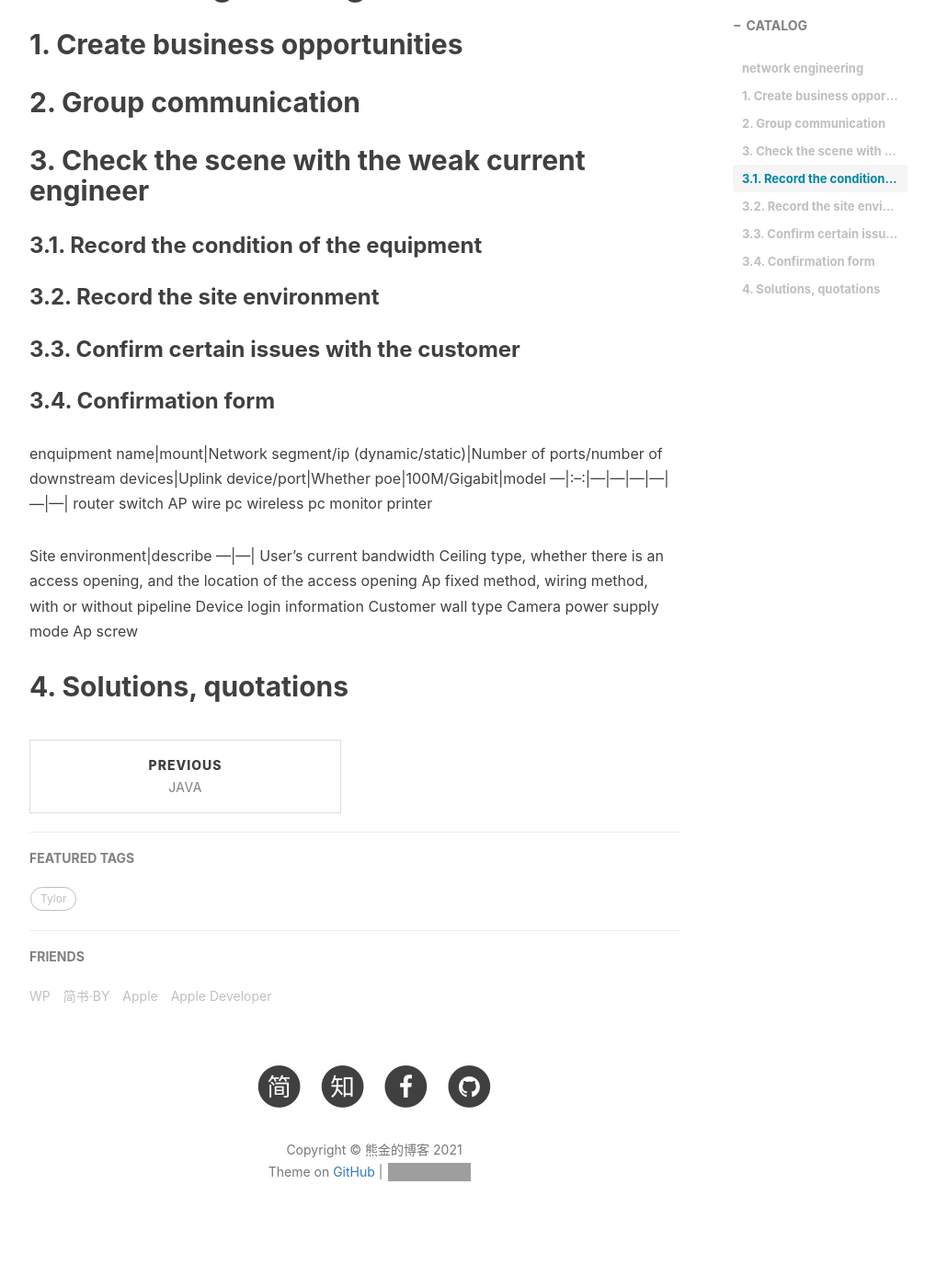
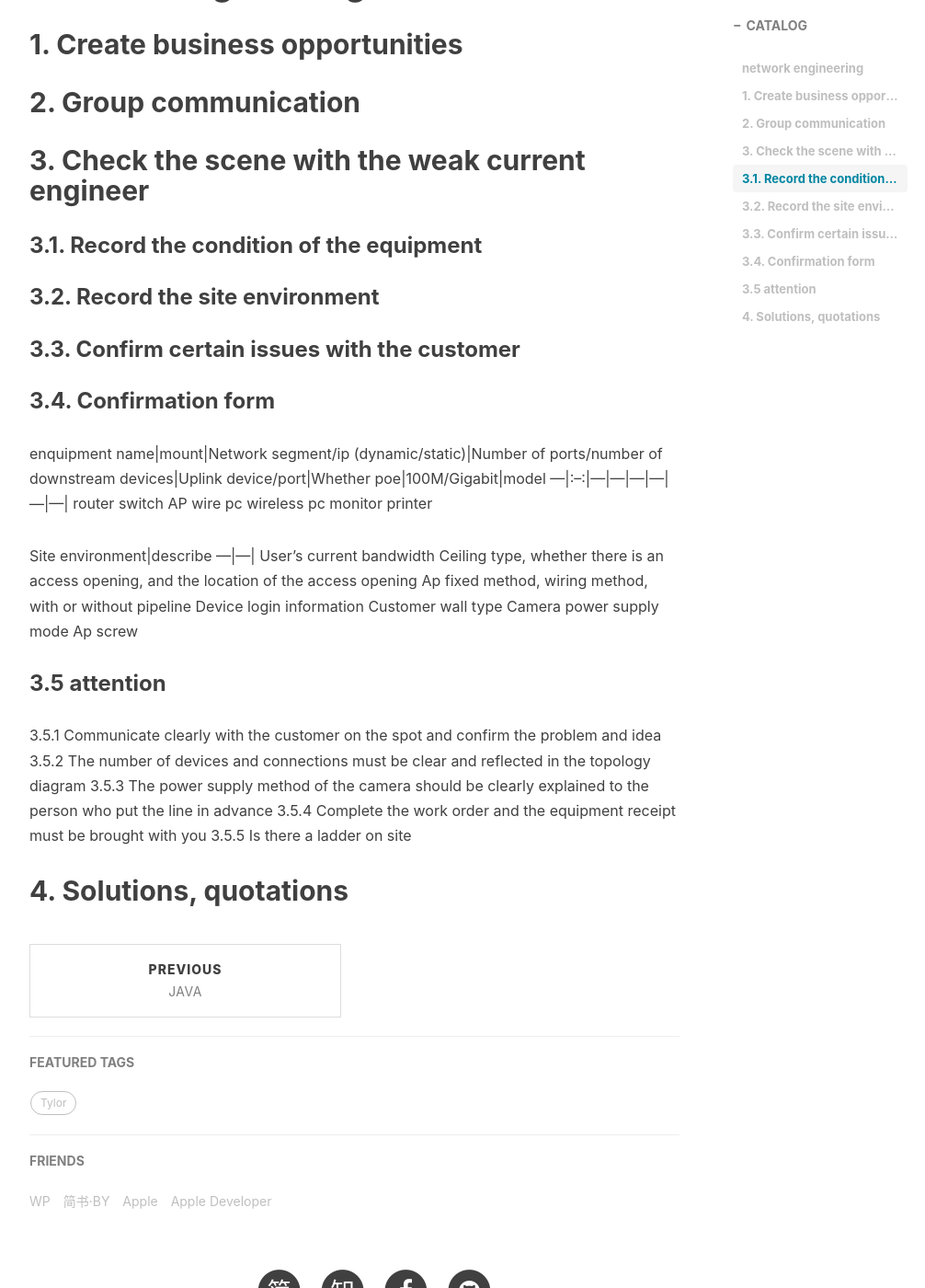
Before and after one commit to nathanielhawthorne/nathanielhawthorne.github.io, a Jekyll site: the page built from _posts/2021-08-06-network-engineering.md, in a window 1280 px wide and 1400 px high, scrolled down 610 px. Shown: the whole window at 92% size, without its empty margins (233-1239 px from the left). Built offline with Jekyll 4.4.1, drawn with Linux system fonts in a browser that asks for light colours; nearby versions of some CDN libraries; comment, search, counter and statistics services are not loaded; before the commit the page ends 1988 px from its top, so only the background shows below that; grey boxes are pictures that could not be loaded.

Commit message:
Update 2021-08-06-network-engineering.md

```diff
--- a/_posts/2021-08-06-network-engineering.md
+++ b/_posts/2021-08-06-network-engineering.md
@@ -44,4 +44,11 @@ Customer wall type
 Camera power supply mode
 Ap screw
 
+### 3.5 attention
+3.5.1 Communicate clearly with the customer on the spot and confirm the problem and idea
+3.5.2 The number of devices and connections must be clear and reflected in the topology diagram
+3.5.3 The power supply method of the camera should be clearly explained to the person who put the line in advance
+3.5.4 Complete the work order and the equipment receipt must be brought with you
+3.5.5 Is there a ladder on site
+
 ## 4. Solutions, quotations
```
